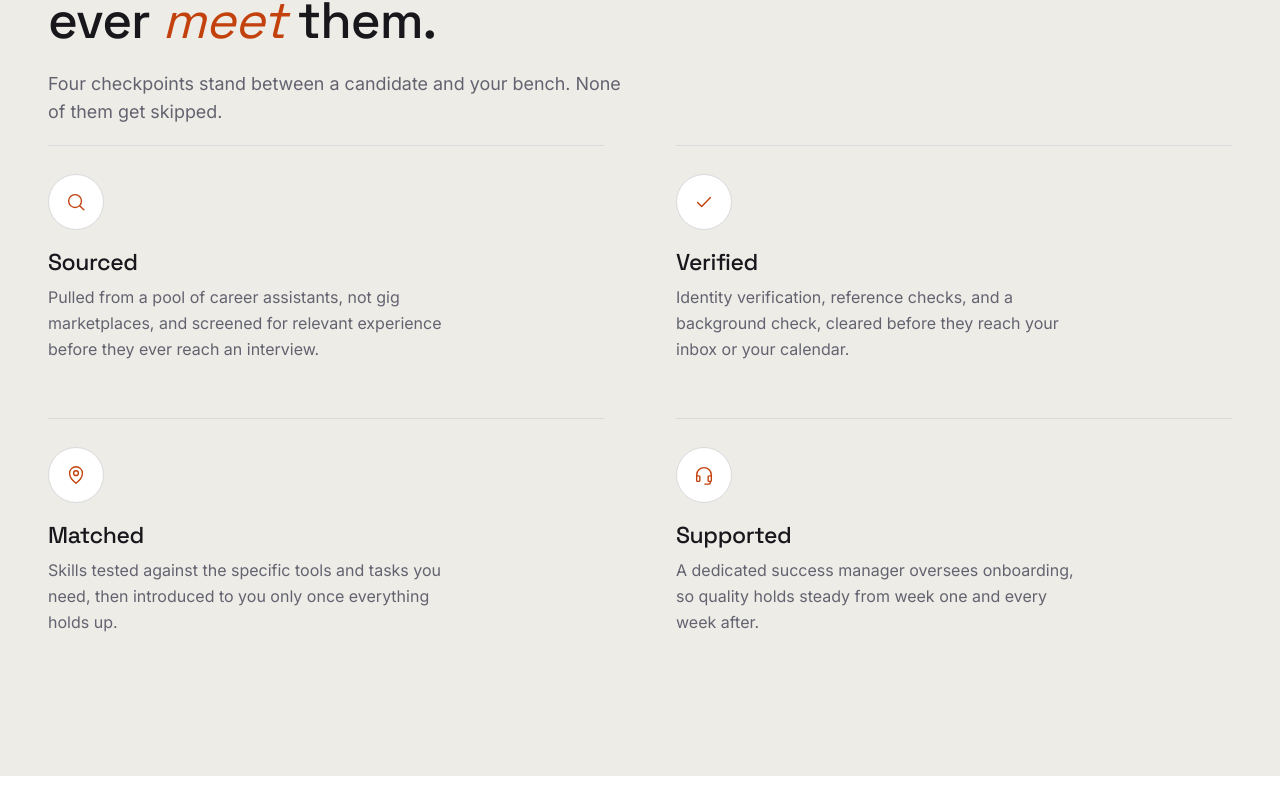
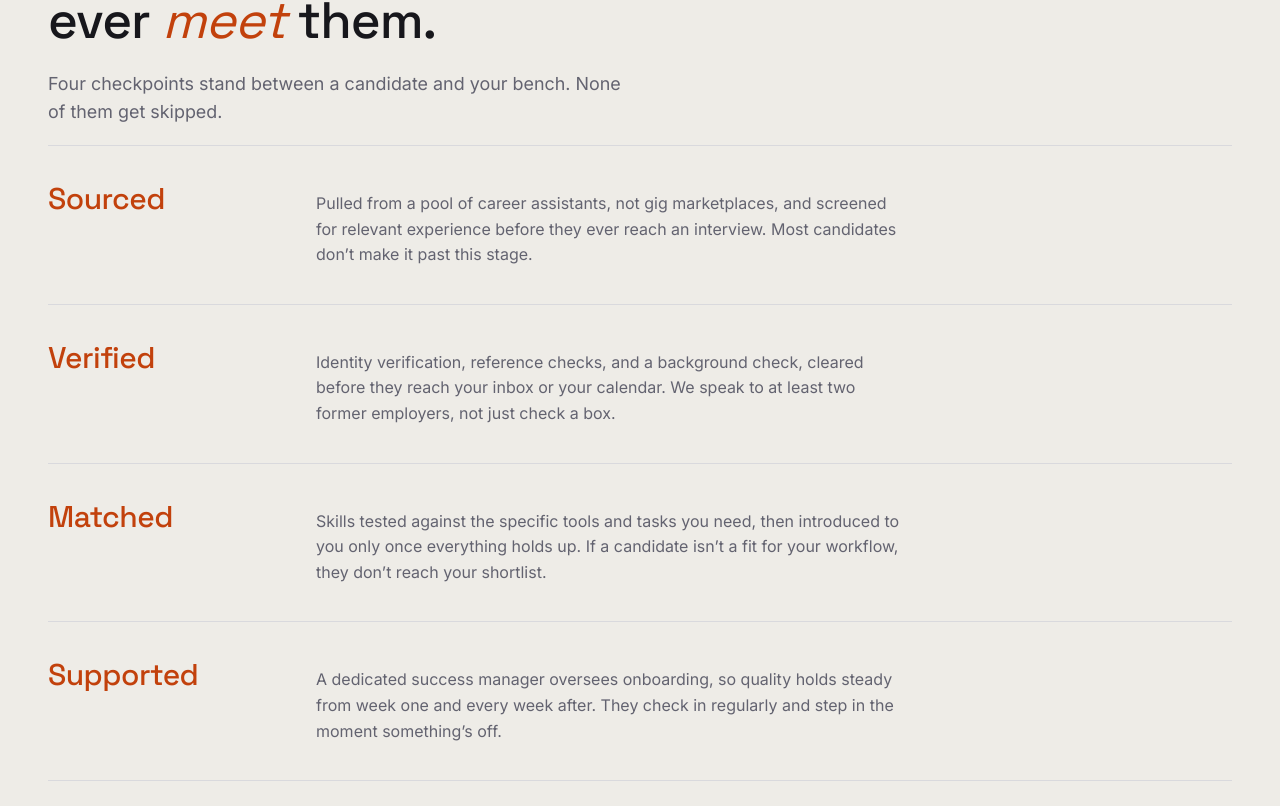
Before and after one commit to martinkilombe/Virtual-Assistant, a Next.js app: page /about in a window 1280 px wide. Shown: the part 1954-2760 px from the top of the page. Built offline with nearby package versions, Linux system fonts and the light colour scheme.

Commit message:
About page: replace icon/numeral step badges with editorial rows
How we work steps now anchor on the step word itself instead of an
icon or numeral, matching the site's restrained editorial pattern,
and each step has more detail copy.

```diff
--- a/src/app/about/page.tsx
+++ b/src/app/about/page.tsx
@@ -5,7 +5,6 @@ import RevealWrapper from '@/components/RevealWrapper'
 import Eyebrow from '@/components/ui/Eyebrow'
 import Button from '@/components/ui/Button'
 import StatCard from '@/components/ui/StatCard'
-import { IconSearch, IconCheck, IconPin, IconHeadset } from '@/components/icons'
 
 export const metadata: Metadata = {
   title: 'About — Instant VA',
@@ -15,24 +14,20 @@ export const metadata: Metadata = {
 
 const STEPS = [
   {
-    icon: IconSearch,
     title: 'Sourced',
-    text: 'Pulled from a pool of career assistants, not gig marketplaces, and screened for relevant experience before they ever reach an interview.',
+    text: 'Pulled from a pool of career assistants, not gig marketplaces, and screened for relevant experience before they ever reach an interview. Most candidates don’t make it past this stage.',
   },
   {
-    icon: IconCheck,
     title: 'Verified',
-    text: 'Identity verification, reference checks, and a background check, cleared before they reach your inbox or your calendar.',
+    text: 'Identity verification, reference checks, and a background check, cleared before they reach your inbox or your calendar. We speak to at least two former employers, not just check a box.',
   },
   {
-    icon: IconPin,
     title: 'Matched',
-    text: 'Skills tested against the specific tools and tasks you need, then introduced to you only once everything holds up.',
+    text: 'Skills tested against the specific tools and tasks you need, then introduced to you only once everything holds up. If a candidate isn’t a fit for your workflow, they don’t reach your shortlist.',
   },
   {
-    icon: IconHeadset,
     title: 'Supported',
-    text: 'A dedicated success manager oversees onboarding, so quality holds steady from week one and every week after.',
+    text: 'A dedicated success manager oversees onboarding, so quality holds steady from week one and every week after. They check in regularly and step in the moment something’s off.',
   },
 ]
 
@@ -122,18 +117,12 @@ export default function AboutPage() {
               </div>
 
               <div className="iva-about-steps">
-                {STEPS.map((s) => {
-                  const Icon = s.icon
-                  return (
-                    <div key={s.title} className="iva-about-step">
-                      <span className="iva-about-step__icon" aria-hidden="true">
-                        <Icon size={22} />
-                      </span>
-                      <h3 className="iva-about-step__title">{s.title}</h3>
-                      <p className="iva-about-step__body">{s.text}</p>
-                    </div>
-                  )
-                })}
+                {STEPS.map((s) => (
+                  <div key={s.title} className="iva-about-step">
+                    <h3 className="iva-about-step__title">{s.title}</h3>
+                    <p className="iva-about-step__body">{s.text}</p>
+                  </div>
+                ))}
               </div>
             </div>
           </section>
--- a/src/app/globals.css
+++ b/src/app/globals.css
@@ -1530,53 +1530,38 @@ em { font-style: italic; }
 }
 
 /* ============================================================
-   SECTION: About — vetting steps (icon-anchored, no numerals)
-   ============================================================ */
-.iva-about-steps {
+   SECTION: About — vetting steps (word-anchored editorial rows)
+   ============================================================ */
+.iva-about-steps { display: flex; flex-direction: column; margin-top: 8px; }
+.iva-about-step {
   display: grid;
-  grid-template-columns: repeat(2, 1fr);
-  gap: clamp(40px, 5vw, 56px) clamp(40px, 6vw, 72px);
-  margin-top: 8px;
-}
-.iva-about-step {
-  padding-top: 28px;
+  grid-template-columns: minmax(160px, 220px) 1fr;
+  gap: 48px;
+  align-items: baseline;
+  padding: 36px 0;
   border-top: 1px solid var(--line);
   transition: padding-left var(--dur);
 }
+.iva-about-step:last-child { border-bottom: 1px solid var(--line); }
 .iva-about-step:hover { padding-left: 8px; }
-.iva-about-step__icon {
-  display: inline-flex;
-  align-items: center;
-  justify-content: center;
-  width: 56px; height: 56px;
-  margin-bottom: 20px;
-  border-radius: 50%;
-  background: var(--paper);
-  border: 1px solid var(--line);
+.iva-about-step__title {
+  font-family: var(--font-display);
+  font-weight: 500;
+  font-size: clamp(22px, 2.4vw, 30px);
   color: var(--clay-text);
-  transition: border-color var(--dur), background var(--dur), color var(--dur);
-}
-.iva-about-step:hover .iva-about-step__icon { border-color: var(--clay); background: var(--clay); color: var(--paper); }
-.iva-about-step__title {
-  font-family: var(--font-display);
-  font-weight: 500;
-  font-size: clamp(19px, 2vw, 23px);
-  color: var(--ink);
   line-height: var(--lh-head);
-  margin: 0 0 10px;
+  margin: 0;
 }
 .iva-about-step__body {
   color: var(--muted);
   font-size: var(--fs-body);
   line-height: var(--lh-relaxed);
   margin: 0;
-  max-width: 42ch;
+  max-width: 58ch;
 }
 
 @media (max-width: 700px) {
-  .iva-about-steps { grid-template-columns: 1fr; gap: 0; }
-  .iva-about-step { padding: 28px 0; }
-  .iva-about-step:last-child { border-bottom: 1px solid var(--line); }
+  .iva-about-step { grid-template-columns: 1fr; gap: 10px; padding: 28px 0; }
 }
 
 .iva-svc-modules { display: flex; flex-direction: column; }
```
